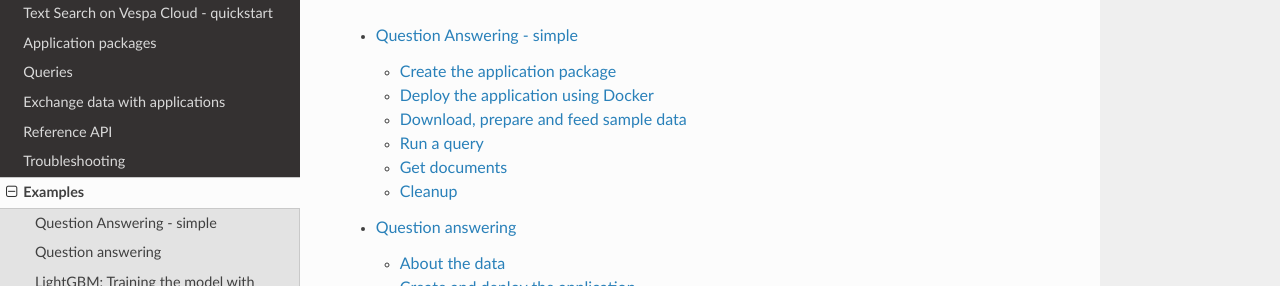
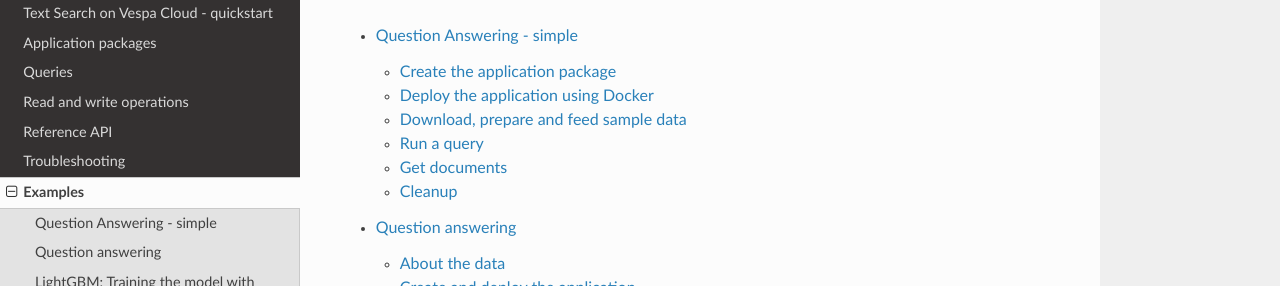
Before and after one commit to vespa-engine/pyvespa, a Sphinx documentation site: the page built from docs/sphinx/source/examples.rst, in a window 1280 px wide. Shown: the part 136-422 px from the top of the page. Built offline with Sphinx 7.4.7 and the Read the Docs theme 2.0.0, drawn with Linux system fonts in a browser that asks for light colours.

```diff
--- a/docs/sphinx/source/index.rst
+++ b/docs/sphinx/source/index.rst
@@ -17,7 +17,7 @@
    getting-started-pyvespa-cloud
    application-packages
    query
-   exchange-data-with-app
+   reads-writes
    reference-api
    troubleshooting
    examples
```
Also changed, not shown: docs/sphinx/source/reads-writes.ipynb, 1 other file.
